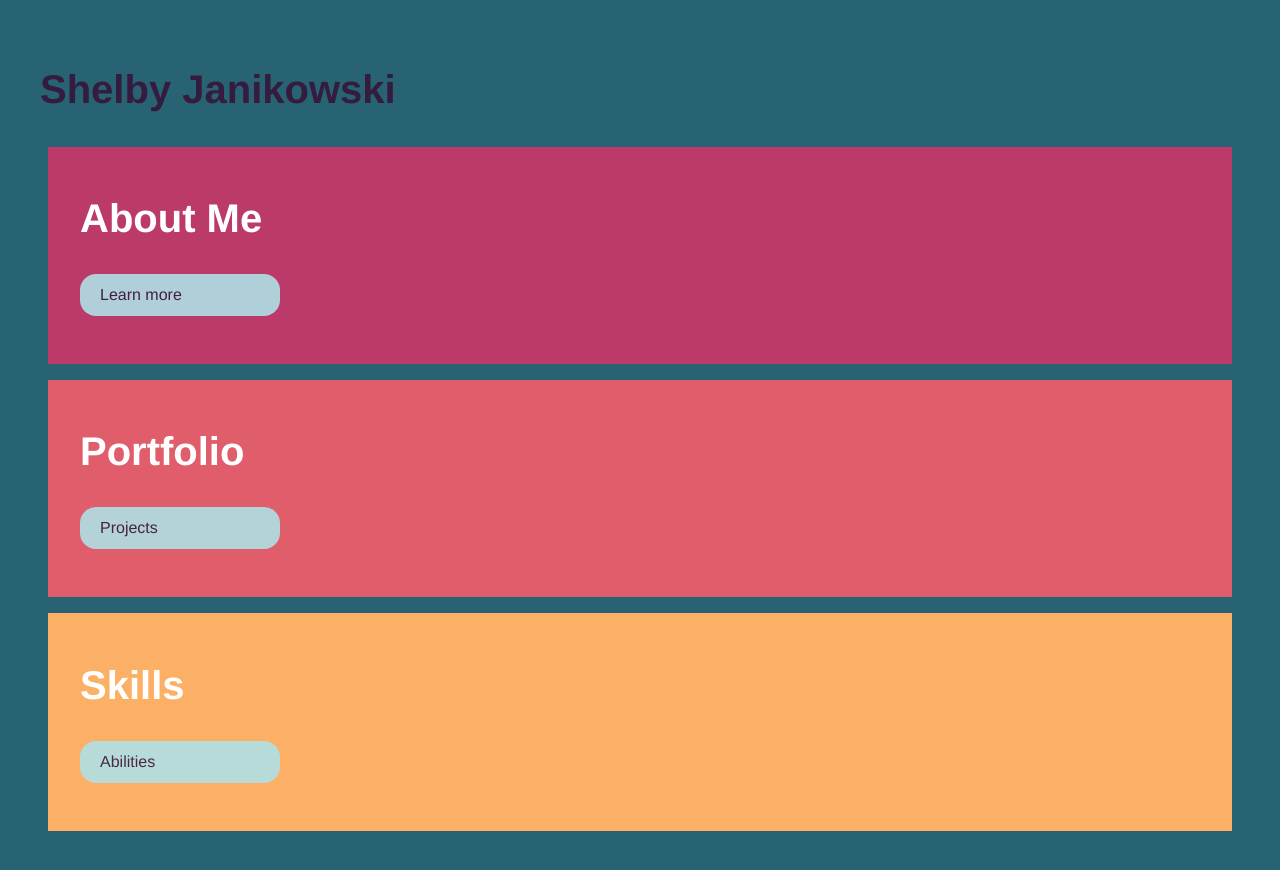
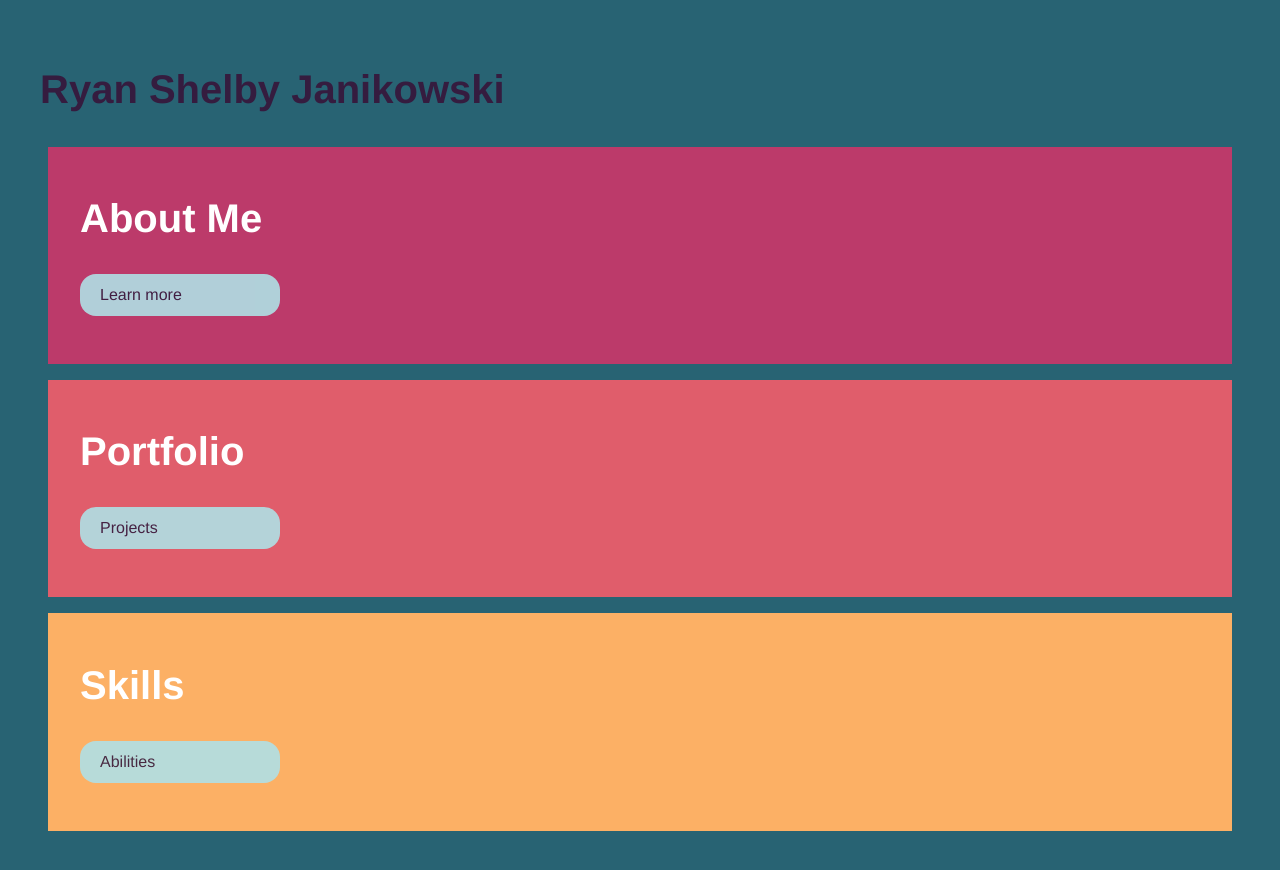
Before and after one commit to lefa59/FAQ, a plain HTML site: page index.html in a window 1280 px wide. Drawn offline with nearby package versions, Linux system fonts and the light colour scheme.

Commit message:
Update index.html

```diff
--- a/index.html
+++ b/index.html
@@ -7,7 +7,7 @@
 
 <body>
 
-  <h1>Shelby Janikowski</h1>
+  <h1>Ryan Shelby Janikowski</h1>
 
   <main class='bio'>
     <section class='about'>
```
